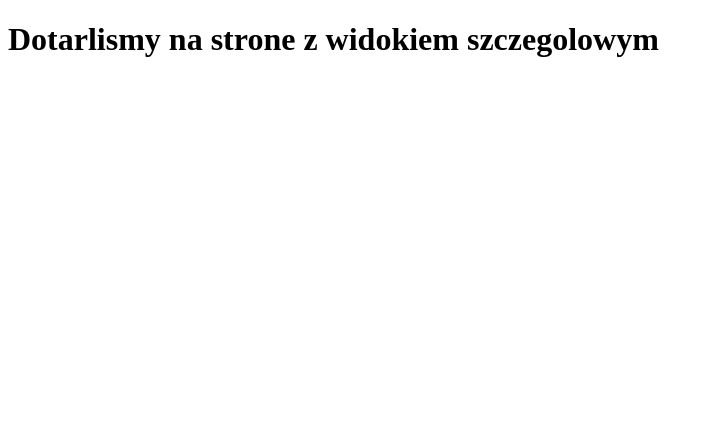
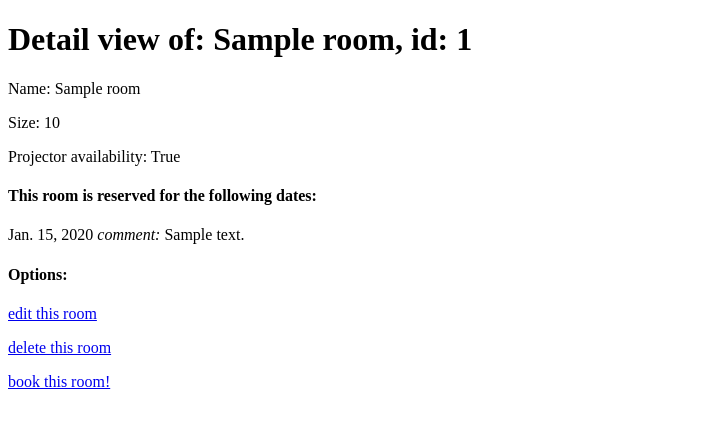
Before and after one commit to mefiuea/rooms_reservations, a Django app: page /room/1/ in a window 1280 px wide. Shown: the top 428 px of the page, without its empty margins (0-713 px from the left). Run offline with Django 4.2, Linux system fonts and the light colour scheme; tables that the repository leaves empty hold one stand-in row (values such as "Sample post").

Commit message:
update detailed view for specific room

```diff
--- a/reservation_app/templates/rooms_list_form.html
+++ b/reservation_app/templates/rooms_list_form.html
@@ -45,7 +45,7 @@
             <td>False</td>
             <td><a href="{% url 'modify_room_view' room.id %}">edit</a></td> <!--edit-->
             <td><a href="{% url 'delete_room_view' room.id %}">delete</a></td> <!--delete-->
-            <td><a href="{% url 'reserve_room_view' room.id %}">book it!</a></td>
+            <td><a href="{% url 'reserve_room_view' room.id %}">book it!</a></td> <!--Book it!-->
         </tr>
         {% endfor %}
     </table>
--- a/reservation_app/templates/specific_room_form.html
+++ b/reservation_app/templates/specific_room_form.html
@@ -5,6 +5,17 @@
     <title>Room details</title>
 </head>
 <body>
-    <h1>Dotarlismy na strone z widokiem szczegolowym</h1>
+    <h1>Detail view of: {{ room.name }}, id: {{ room.id }}</h1>
+    <p>Name: {{ room.name }}</p>
+    <p>Size: {{ room.size }}</p>
+    <p>Projector availability: {{ room.projector_available }}</p>
+    <h4>This room is reserved for the following dates:</h4>
+    {% for info in reservation_info %}
+        <p>{{ info.date }} <i>comment:</i> {{ info.comment }}</p>
+    {% endfor %}
+    <h4>Options:</h4>
+    <p><td><a href="{% url 'modify_room_view' room.id %}">edit this room</a></td><p> <!--edit-->
+    <p><td><a href="{% url 'delete_room_view' room.id %}">delete this room</a></td><p> <!--delete-->
+    <p><td><a href="{% url 'reserve_room_view' room.id %}">book this room!</a></td><p> <!--Book it!-->
 </body>
 </html>
--- a/reservation_app/views.py
+++ b/reservation_app/views.py
@@ -58,7 +58,13 @@ class AllRoomsView(View):
 
 class SpecificRoom(View):
     def get(self, request, room_id):
-        return render(request, 'specific_room_form.html')
+        room = Room.objects.get(pk=room_id)
+        reservation_info = ReservationStatus.objects.filter(room_id=room_id)
+        context = {
+            'room': room,
+            'reservation_info': reservation_info,
+        }
+        return render(request, 'specific_room_form.html', context=context)
 
 
 class ModifyRoom(View):
@@ -110,7 +116,6 @@ class ReserveRoom(View):
     def post(self, request, room_id):
         comment = request.POST.get('comment')
         date_from_url = request.POST.get('date')
-        specific_room = Room.objects.get(pk=room_id)
         reservations = ReservationStatus.objects.filter(room_id=room_id, date__exact=date_from_url)
 
         if len(reservations) >= 1:
```
